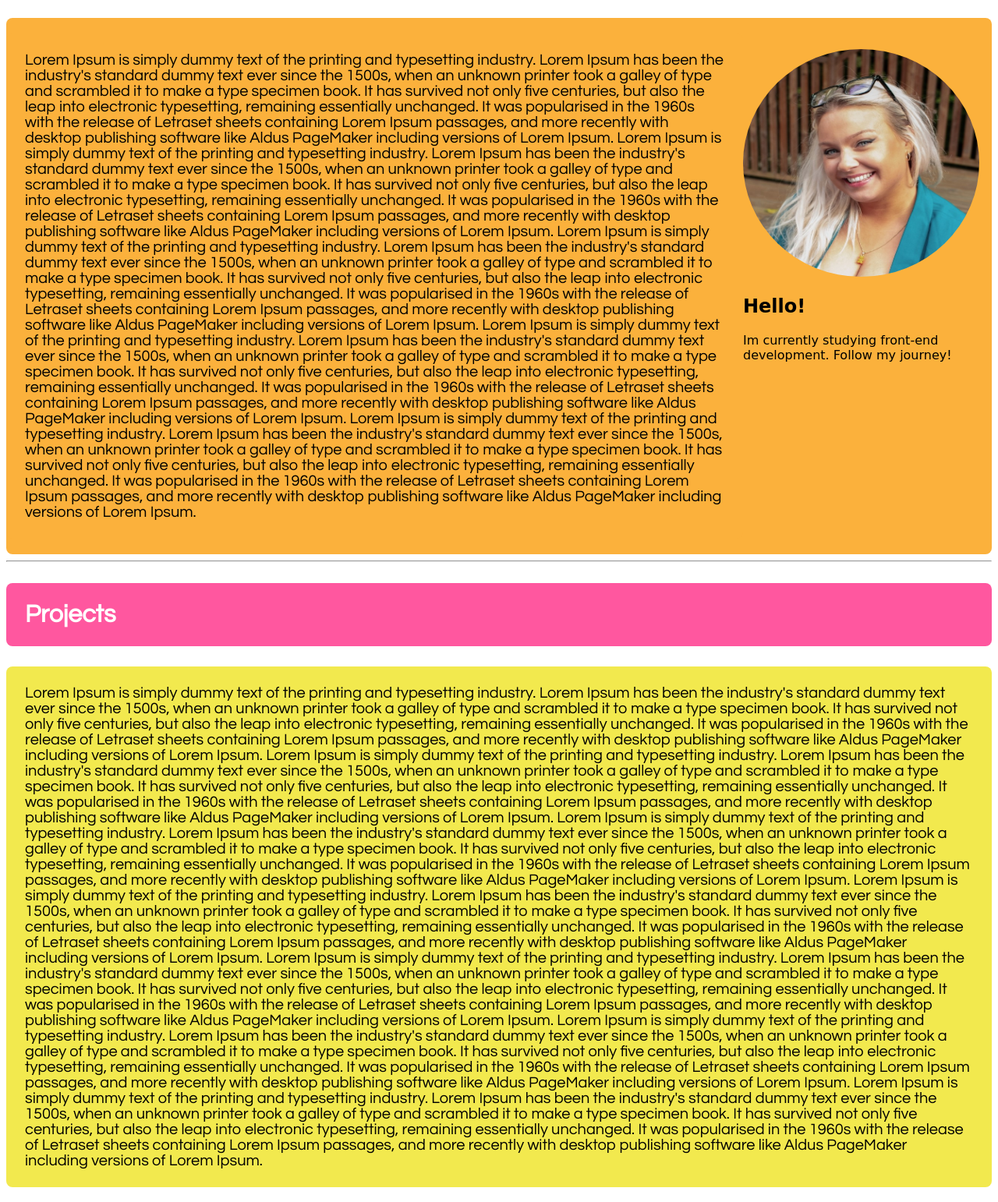
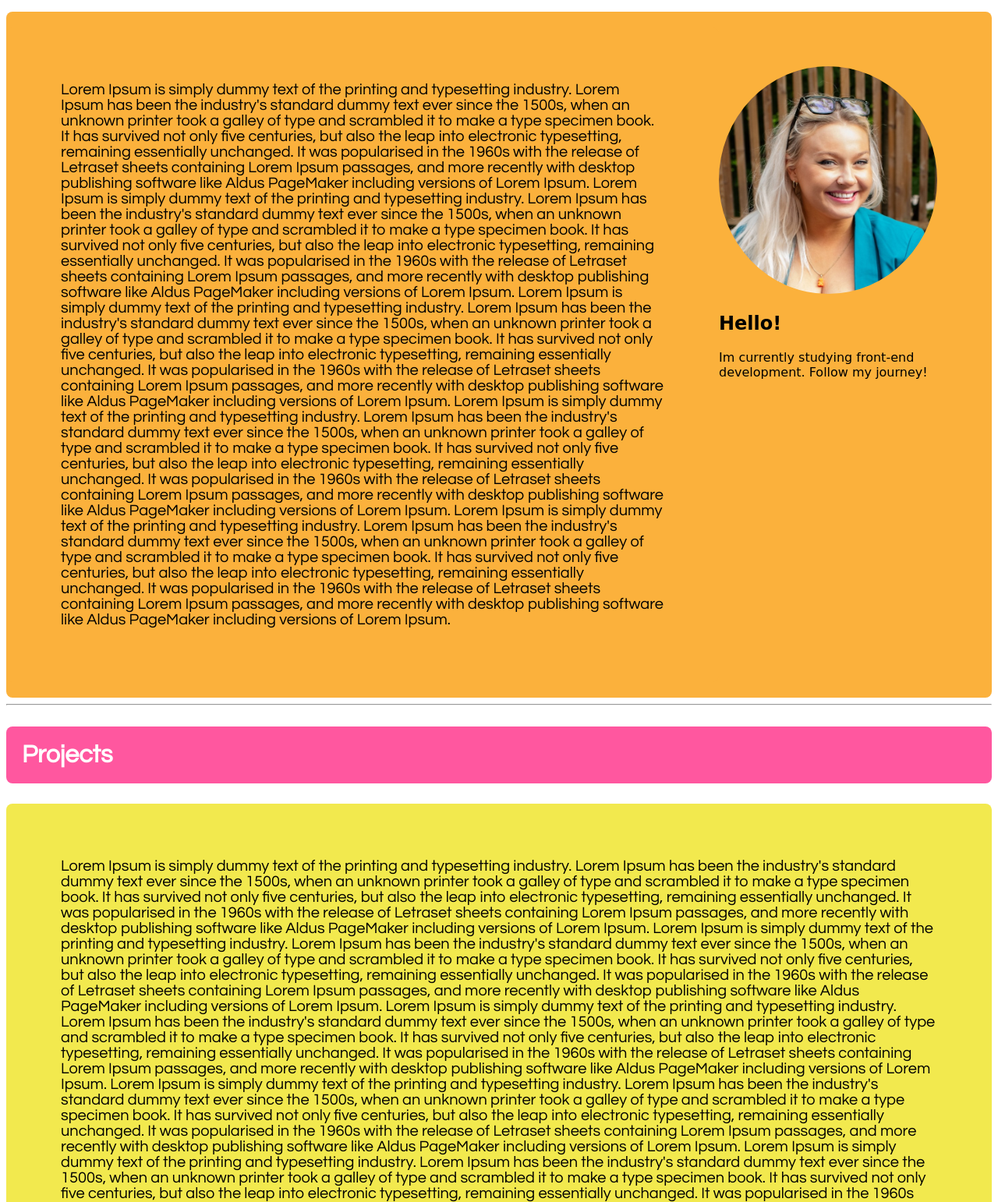
Before and after one commit to LineSvensen/week-2-html-css, a plain HTML site: page index.html in a window 1280 px wide. Shown: the part 218-1760 px from the top of the page at 78% size. Drawn offline with Linux system fonts and the light colour scheme; a web font is replaced by a local one.

Commit message:
latest update 5.10.23

```diff
--- a/index.html
+++ b/index.html
@@ -1,5 +1,5 @@
 <!DOCTYPE html>
-<html lang="en" style="scroll-behavior: smooth">
+<html lang="en">
 
 <head>
     <meta charset="UTF-8">
@@ -17,75 +17,6 @@
     <link rel="icon" type="image/png" sizes="32x32" href="assets/favicon-32x32.png"/>
     <link rel="icon" type="image/png" sizes="96x96" href="assets/favicon.ico"/>
     <link rel="icon" type="image/png" sizes="16x16" href="assets/favicon-16x16.png"/>
-
-    <style>
-        header {
-            background-color: #FF579F;
-            color: white;
-            padding: 24px;
-            border-radius: 8px;
-            font-size: 16px;
-            font-family: "Century Gothic";
-        }
-        #about-heading {
-
-            background-color: #FF579F;
-            color: white;
-            padding: 24px;
-            border-radius: 8px;
-            font-size: 32px;
-            font-family: "Century Gothic";
-        }
-        #about-paragraph {
-
-            background-color: #FBB13C;
-            color: black;
-            padding: 24px;
-            border-radius: 8px;
-            font-size: 20px;
-            font-family: "Century Gothic";
-        }
-        #orange-section {
-            background-color: #FBB13C;
-            border-radius: 8px;
-        }
-        #projects-heading {
-
-            background-color: #FF579F;
-            color: white;
-            padding: 24px;
-            border-radius: 8px;
-            font-size: 32px;
-            font-family: "Century Gothic";
-        }
-        #projects-paragraph {
-
-            background-color: #F2E94E;
-            color: black;
-            padding: 24px;
-            border-radius: 8px;
-            font-size: 20px;
-            font-family: Century Gothic;
-        }
-        #contact-heading {
-
-            background-color: #FF579F;
-            color: white;
-            padding: 24px;
-            border-radius: 8px;
-            font-size: 32px;
-            font-family: "Century Gothic";
-        }
-        #contact-paragraph {
-
-            background-color: #80E9B7;
-            color: black;
-            padding: 24px;
-            border-radius: 8px;
-            font-size: 20px;
-            font-family: "Century Gothic";
-        }
-    </style>
 </head>
 
 <body>
@@ -102,7 +33,7 @@
  <main>
      <h2 id="about-heading">About</h2>
     <section id="orange-section">
-     <section id="about" style="display: flex; justify-content: space-evenly">
+     <section id="about">
          <article>
          <p id="about-paragraph">
          Lorem Ipsum is simply dummy text of the printing and typesetting industry. Lorem Ipsum has been the industry's standard dummy text ever since the 1500s, when an unknown printer took a galley of type and scrambled it to make a type specimen book. It has survived not only five centuries, but also the leap into electronic typesetting, remaining essentially unchanged. It was popularised in the 1960s with the release of Letraset sheets containing Lorem Ipsum passages, and more recently with desktop publishing software like Aldus PageMaker including versions of Lorem Ipsum.
@@ -113,7 +44,7 @@
          </p>
          </article>
          <aside>
-             <img src="/assets/profilepicture.jpg" alt="Profile picture" width="303"; height="292" style="border-radius: 50%; margin-top: 40px; margin-right: 16px;">
+             <img src="/assets/profilepicture3.jpg" alt="Profile picture" width="280"; height="292">
              <h2>Hello!</h2>
              <p>Im currently studying front-end development. Follow my journey!</p>
          </aside>
--- a/portfoliostyle.css
+++ b/portfoliostyle.css
@@ -1,3 +1,7 @@
+html {
+    scroll-behavior: smooth;
+}
+
 * {
     font-family: 'Gabarito', cursive;
 }
@@ -6,3 +10,81 @@ nav li {
     display: inline-block;
     font-weight: bold;
 }
+
+ header {
+     background-color: #FF579F;
+     color: white;
+     padding: 24px;
+     border-radius: 8px;
+     font-size: 16px;
+     font-family: Century Gothic;
+ }
+
+img {
+    border-radius: 50%;
+    margin-top: 70px;
+    margin-right: 70px;
+}
+
+#about {
+    display: flex;
+    justify-content: space-evenly;
+}
+    #about-heading {
+
+        background-color: #FF579F;
+        color: white;
+        padding: 20px;
+        border-radius: 8px;
+        font-size: 32px;
+        font-family: "Century Gothic";
+    }
+    #about-paragraph {
+
+        background-color: #FBB13C;
+        color: black;
+        padding: 70px;
+        border-radius: 8px;
+        font-size: 20px;
+        font-family: "Century Gothic";
+    }
+    #orange-section {
+        background-color: #FBB13C;
+        border-radius: 8px;
+    }
+    #projects-heading {
+
+        background-color: #FF579F;
+        color: white;
+        padding: 20px;
+        border-radius: 8px;
+        font-size: 32px;
+        font-family: "Century Gothic";
+    }
+    #projects-paragraph {
+
+        background-color: #F2E94E;
+        color: black;
+        padding: 70px;
+        border-radius: 8px;
+        font-size: 20px;
+        font-family: Century Gothic;
+    }
+    #contact-heading {
+
+        background-color: #FF579F;
+        color: white;
+        padding: 20px;
+        border-radius: 8px;
+        font-size: 32px;
+        font-family: "Century Gothic";
+    }
+    #contact-paragraph {
+
+        background-color: #80E9B7;
+        color: black;
+        padding: 70px;
+        border-radius: 8px;
+        font-size: 20px;
+        font-family: "Century Gothic";
+    }
```
Also changed, not shown: assets/profilepicture2.jpg (added), assets/profilepicture3.jpg (added).
